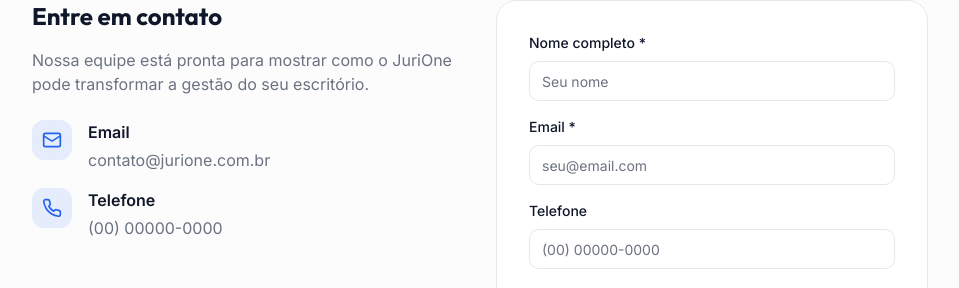
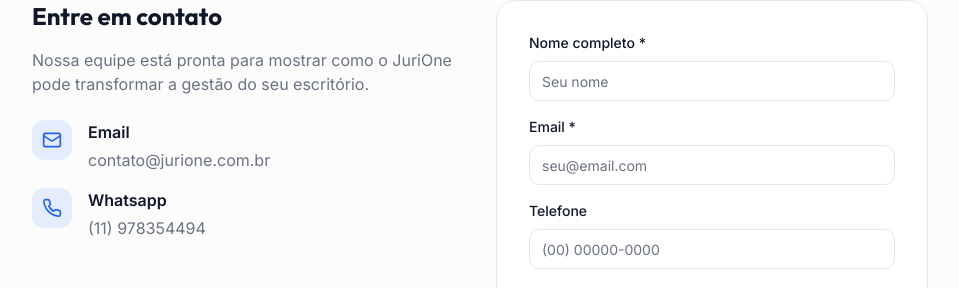
Before and after one commit to Rafaaquino/jurione-site, a React (Vite) app: page / in a window 1280 px wide. Shown: the part 8050-8338 px from the top of the page, without its empty margins (160-1119 px from the left). Built offline with nearby package versions, Linux system fonts and the light colour scheme; the HTML template or start-up script is replaced by a standard one.

Commit message:
feat: telefone de contato

```diff
--- a/src/components/landing/Contact.tsx
+++ b/src/components/landing/Contact.tsx
@@ -174,12 +174,14 @@ export function Contact() {
                     <Phone className="w-5 h-5 text-primary" />
                   </div>
                   <div>
-                    <p className="font-semibold mb-1">Telefone</p>
+                    <p className="font-semibold mb-1">Whatsapp</p>
                     <a
-                      href="tel:+5511000000000"
+                      href="whatsapp://send?phone=5511978354494"
+                      target="_blank"
+                      rel="noopener noreferrer"
                       className="text-muted-foreground hover:text-primary transition-colors"
                     >
-                      (00) 00000-0000
+                      (11) 978354494
                     </a>
                   </div>
                 </div>
```
